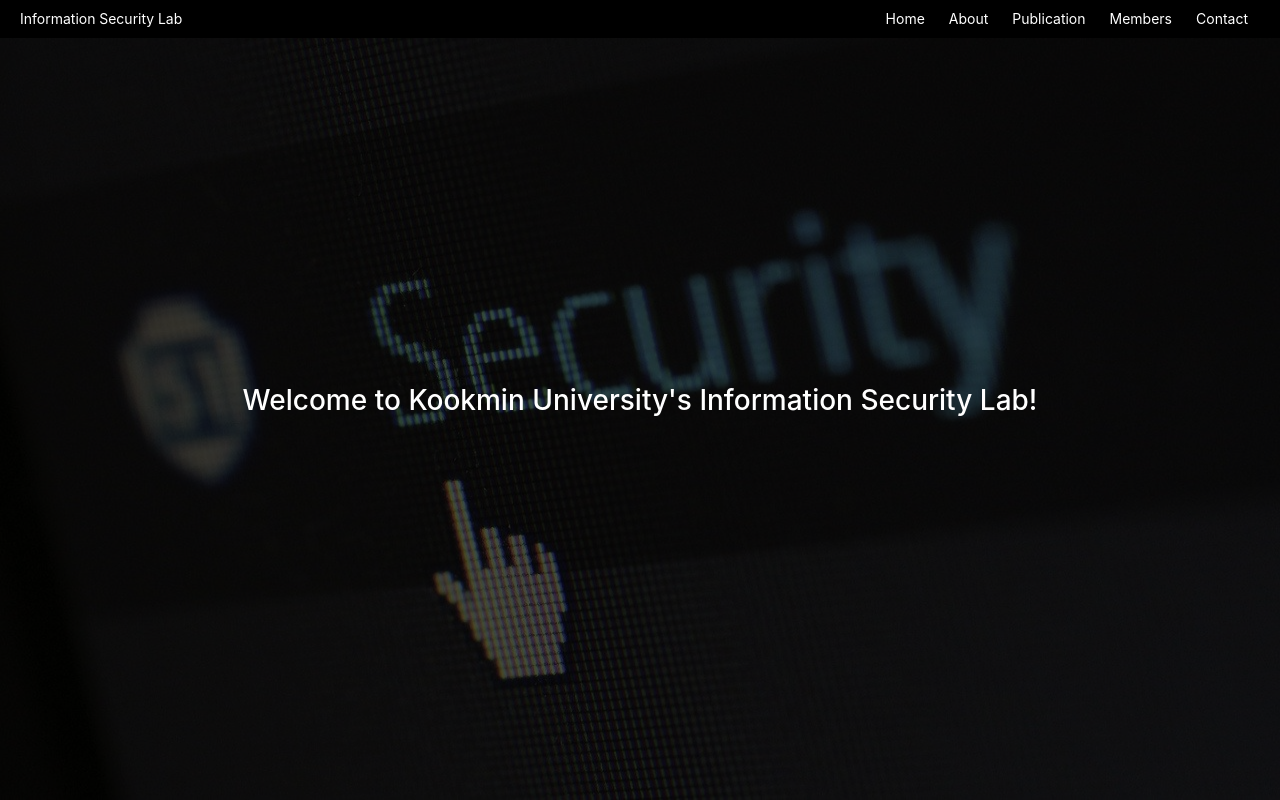
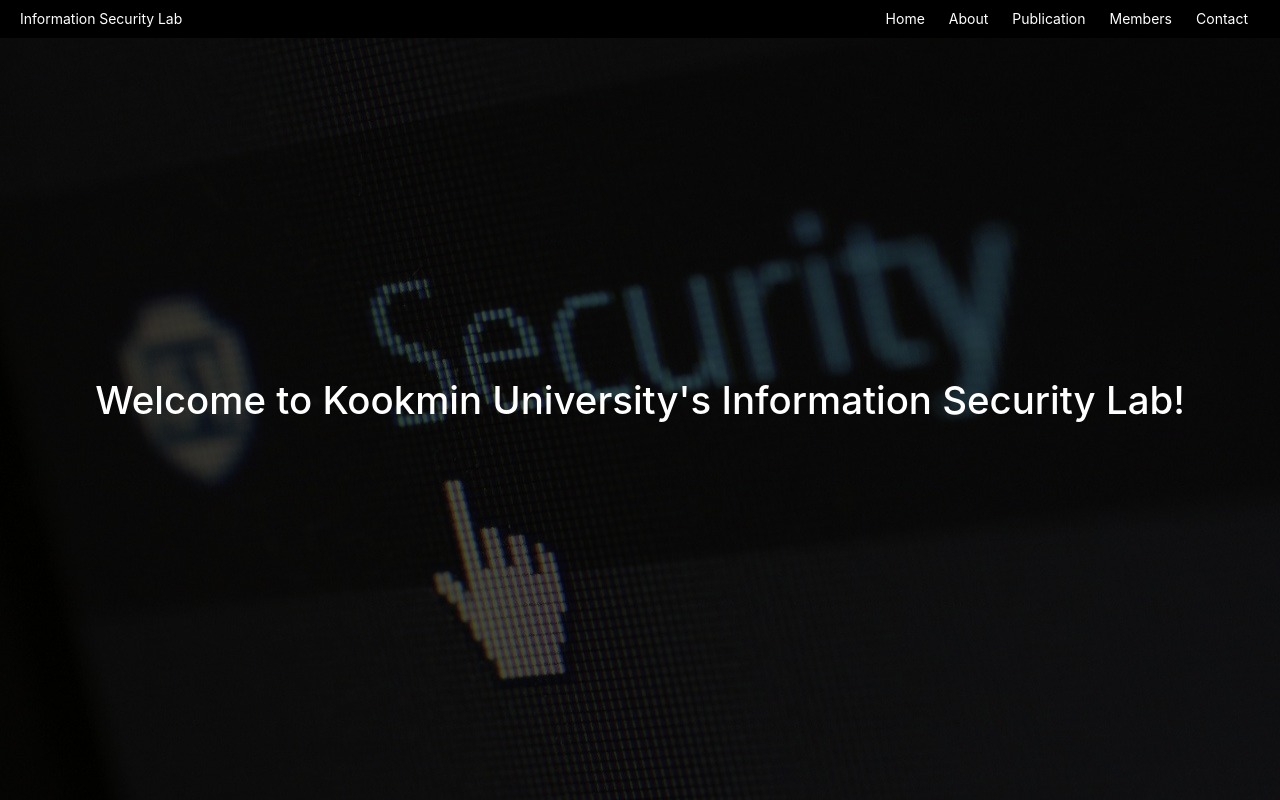
Before and after one commit to scy6500/seclabweb_react, a Next.js app: page / in a window 1280 px wide. Shown: the top 800 px of the page. Built offline with nearby package versions, Linux system fonts and the light colour scheme; no server answers; the database is empty.

Commit message:
font-size: 3vw로 변경

```diff
--- a/components/Home.js
+++ b/components/Home.js
@@ -24,7 +24,6 @@
     height: 100vh;
     position: relative;
     z-index: 99;
-    position: relative;
 `
 
 const Filiter = styled.div`
@@ -48,6 +47,7 @@
     overflow:hidden;
     text-overflow:ellipsis;
     white-space:nowrap;
+    font-size: 3vw;
 `
 
 export default Home;
```
